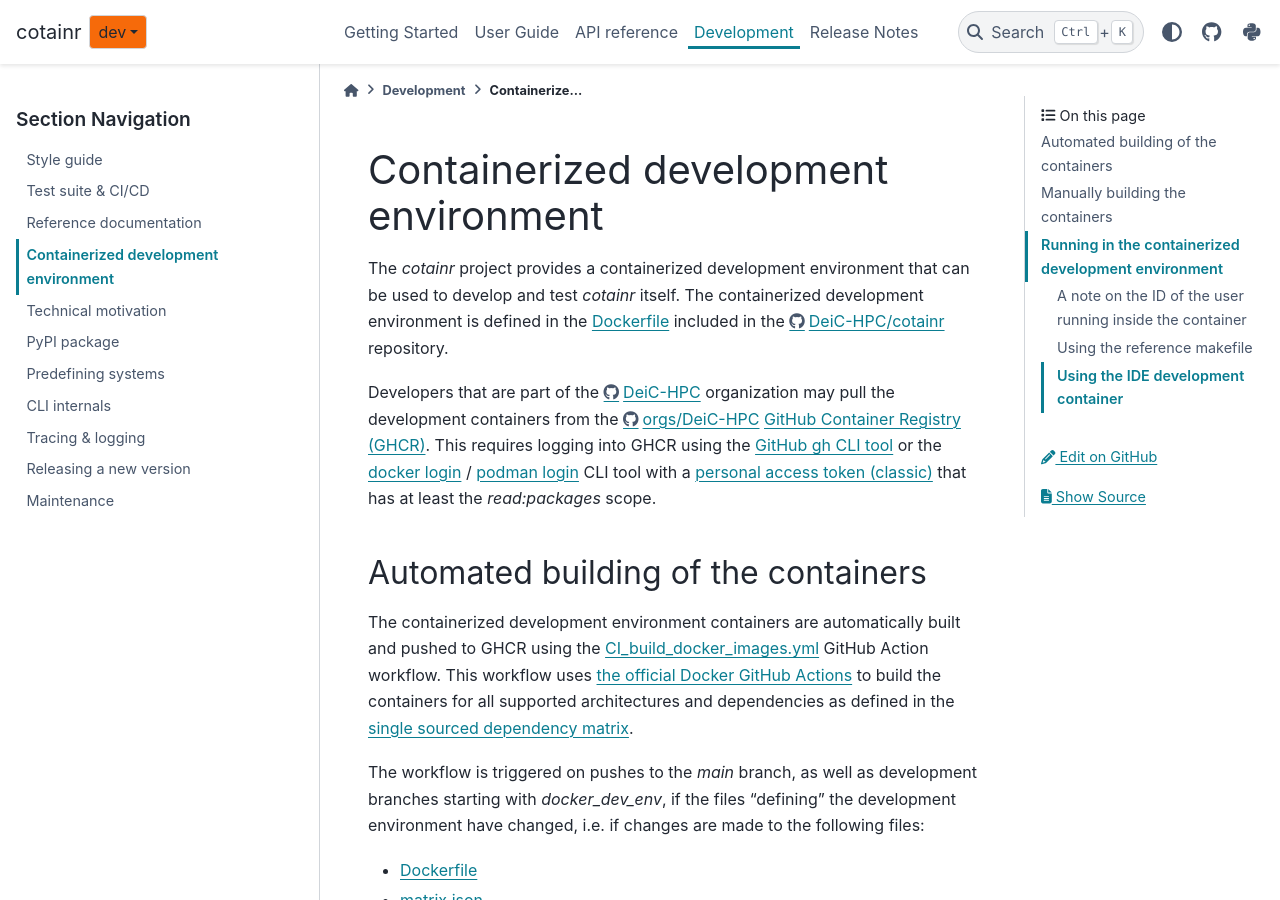
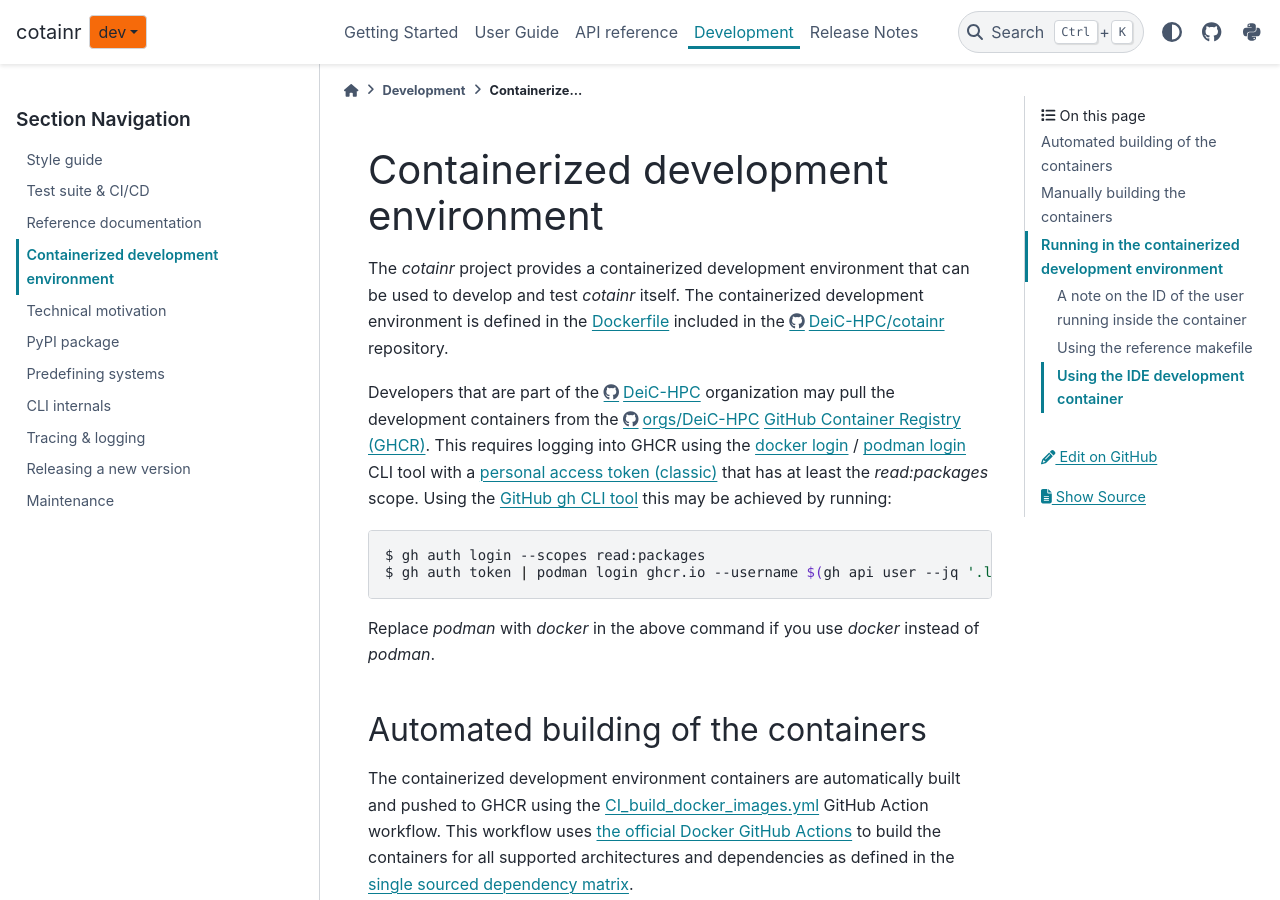
Before and after one commit to DeiC-HPC/cotainr, a Sphinx documentation site: the page built from doc/development/development_environment.rst, in a window 1280 px wide and 900 px high. Built offline with Sphinx 7.4.7 and the PyData theme 0.15.4, drawn with Linux system fonts in a browser that asks for light colours; pages that are not in the unit, such as notebooks, are missing from menus; the version number could not be read and is left out.

Commit message:
Updated dev env docs with clarification of GHCR login using the gh CLI.

```diff
--- a/doc/development/development_environment.rst
+++ b/doc/development/development_environment.rst
@@ -4,7 +4,14 @@
 =====================================
 The `cotainr` project provides a containerized development environment that can be used to develop and test `cotainr` itself. The containerized development environment is defined in the `Dockerfile <https://github.com/DeiC-HPC/cotainr/blob/main/.github/workflows/dockerfiles/Dockerfile>`_ included in the https://github.com/DeiC-HPC/cotainr repository.
 
-Developers that are part of the https://github.com/DeiC-HPC organization may pull the development containers from the https://github.com/orgs/DeiC-HPC/packages `GitHub Container Registry (GHCR) <https://docs.github.com/en/packages/working-with-a-github-packages-registry/working-with-the-container-registry>`_. This requires logging into GHCR using the `GitHub gh CLI tool <https://cli.github.com/manual/>`_ or the `docker login <https://docs.docker.com/reference/cli/docker/login/>`_ / `podman login <https://docs.podman.io/en/stable/markdown/podman-login.1.html>`_ CLI tool with a `personal access token (classic) <https://docs.github.com/en/authentication/keeping-your-account-and-data-secure/managing-your-personal-access-tokens#creating-a-personal-access-token-classic>`_ that has at least the `read:packages` scope.
+Developers that are part of the https://github.com/DeiC-HPC organization may pull the development containers from the https://github.com/orgs/DeiC-HPC/packages `GitHub Container Registry (GHCR) <https://docs.github.com/en/packages/working-with-a-github-packages-registry/working-with-the-container-registry>`_. This requires logging into GHCR using the `docker login <https://docs.docker.com/reference/cli/docker/login/>`_ / `podman login <https://docs.podman.io/en/stable/markdown/podman-login.1.html>`_ CLI tool with a `personal access token (classic) <https://docs.github.com/en/authentication/keeping-your-account-and-data-secure/managing-your-personal-access-tokens#creating-a-personal-access-token-classic>`_ that has at least the `read:packages` scope. Using the `GitHub gh CLI tool <https://cli.github.com/manual/>`_ this may be achieved by running:
+
+.. code-block:: console
+
+    $ gh auth login --scopes read:packages
+    $ gh auth token | podman login ghcr.io --username $(gh api user --jq '.login') --password-stdin
+
+Replace `podman` with `docker` in the above command if you use `docker` instead of `podman`.
 
 Automated building of the containers
 ------------------------------------
```
